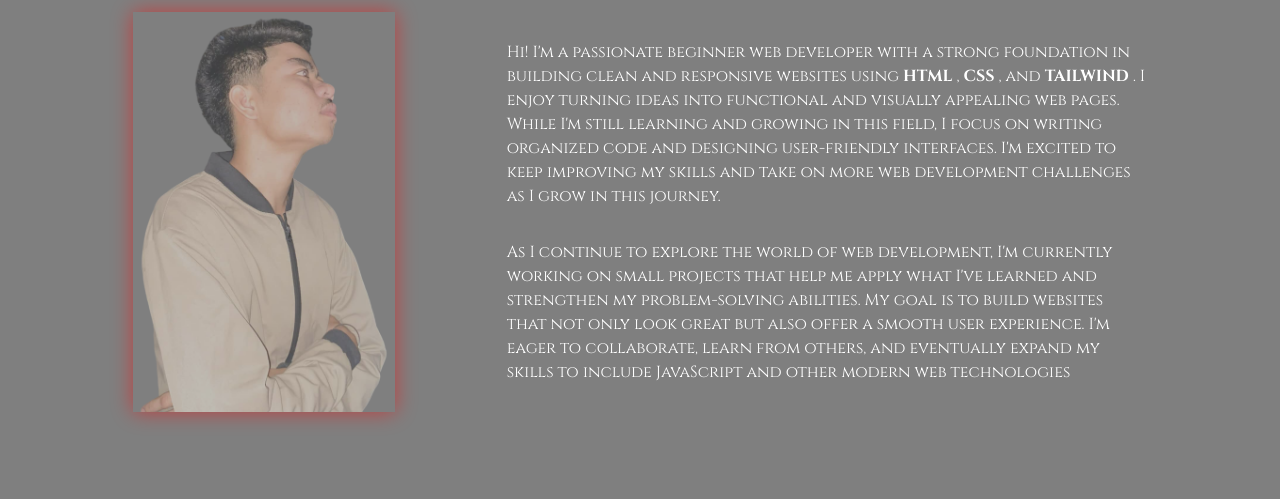
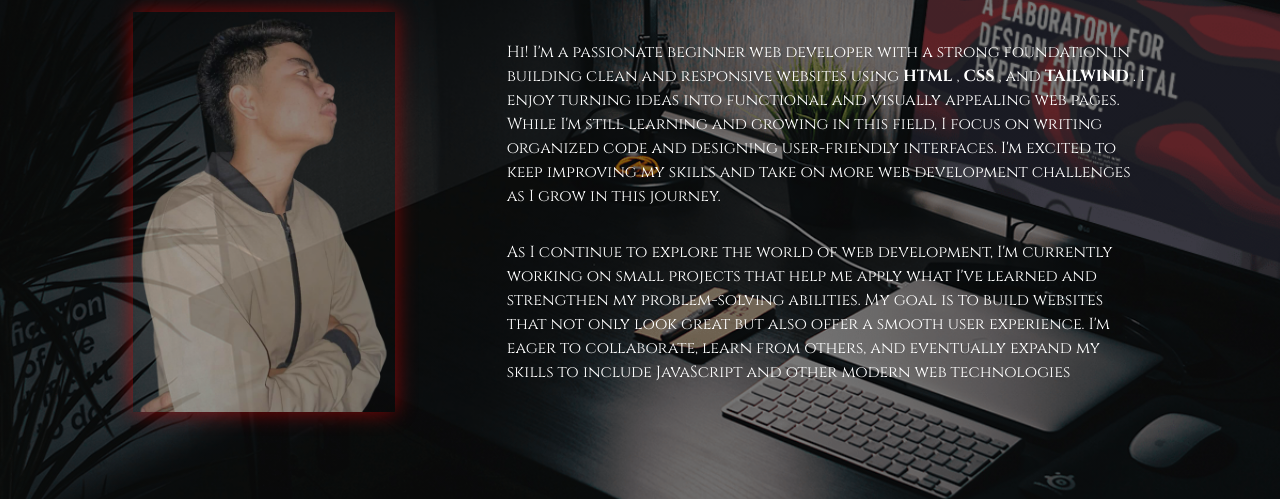
Before and after one commit to Techzel/rozel_candado-portfolio, a plain HTML site: page about.html in a window 1280 px wide. Shown: the part 248-747 px from the top of the page. Drawn offline with nearby package versions, Linux system fonts and the light colour scheme; the site is published under a folder, as on GitHub Pages, so addresses that start at the root find nothing.

Commit message:
file change

```diff
--- a/about.html
+++ b/about.html
@@ -33,7 +33,7 @@
 
             <section class="w-full h-screen flex-col flex items-center justify-center
                             bg-center bg-cover bg-no-repeat"
-                            style="background-image: linear-gradient(rgba(0,0,0,0.5), rgba(0,0,0,0.5)), url('/img/bg_1.webp');">
+                            style="background-image: linear-gradient(rgba(0,0,0,0.5), rgba(0,0,0,0.5)), url('img/bg_1.webp');">
                   <div class="mt-[3rem]">
                         <h1 class="text-white text-4xl font-bold ">Biography</h1>
                   </div>
```
